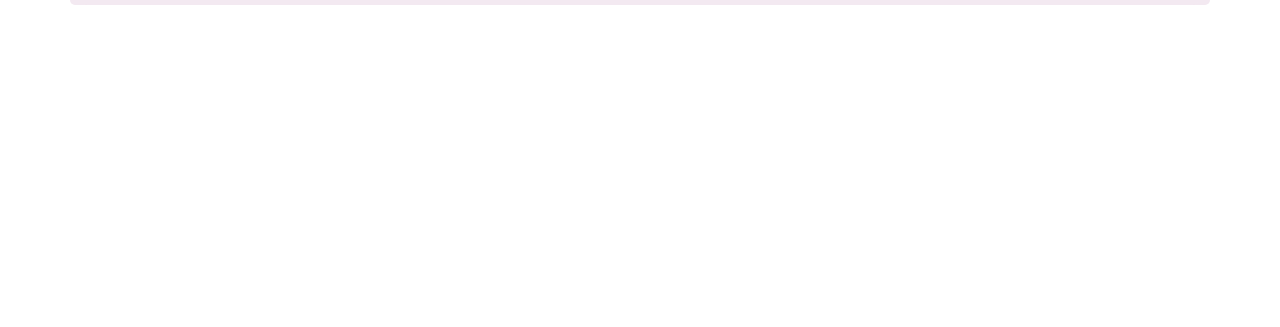
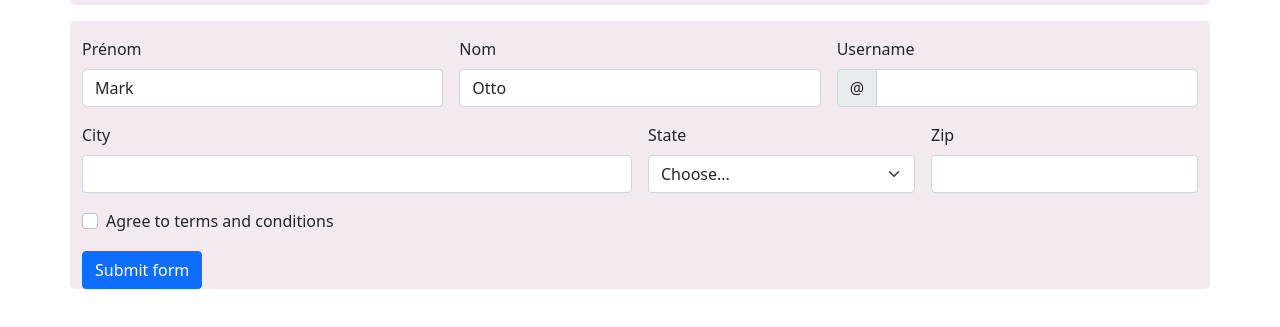
Before and after one commit to Tchessi/Tchessi_Orinoco_P5, a plain HTML site: page Orinoco_P5/front-end/panier.html in a window 1280 px wide. Shown: the part 117-444 px from the top of the page. Drawn offline with nearby package versions, Linux system fonts and the light colour scheme.

Commit message:
Update panier.html

```diff
--- a/Orinoco_P5/front-end/panier.html
+++ b/Orinoco_P5/front-end/panier.html
@@ -15,7 +15,7 @@
         <div class="container">
             <nav class="navbar navbar-light bg-light">
                 <div class="container-fluid">
-                  <a class="navbar-brand"><img src="images/logo.png" width="180" height="80" alt=""></a>
+                  <a href="" class="navbar-brand"><img src="images/logo.png" width="180" height="80" alt=""></a>
                   <form class="d-flex">
                     <a href="index.html"><div class="btn btn-outline-success">Accueil</div></a>
                   </form>
@@ -23,7 +23,72 @@
               </nav>
         </div>
     </header>
-
+    <div class="container">
+        <form class="row g-3 needs-validation" novalidate>
+            <div class="col-md-4">
+              <label for="validationCustom01" class="form-label">Prénom</label>
+              <input type="text" class="form-control" id="validationCustom01" value="Mark" required>
+              <div class="valid-feedback">
+                Looks good!
+              </div>
+            </div>
+            <div class="col-md-4">
+              <label for="validationCustom02" class="form-label">Nom</label>
+              <input type="text" class="form-control" id="validationCustom02" value="Otto" required>
+              <div class="valid-feedback">
+                Looks good!
+              </div>
+            </div>
+            <div class="col-md-4">
+              <label for="validationCustomUsername" class="form-label">Username</label>
+              <div class="input-group has-validation">
+                <span class="input-group-text" id="inputGroupPrepend">@</span>
+                <input type="text" class="form-control" id="validationCustomUsername" aria-describedby="inputGroupPrepend" required>
+                <div class="invalid-feedback">
+                  Please choose a username.
+                </div>
+              </div>
+            </div>
+            <div class="col-md-6">
+              <label for="validationCustom03" class="form-label">City</label>
+              <input type="text" class="form-control" id="validationCustom03" required>
+              <div class="invalid-feedback">
+                Please provide a valid city.
+              </div>
+            </div>
+            <div class="col-md-3">
+              <label for="validationCustom04" class="form-label">State</label>
+              <select class="form-select" id="validationCustom04" required>
+                <option selected disabled value="">Choose...</option>
+                <option>...</option>
+              </select>
+              <div class="invalid-feedback">
+                Please select a valid state.
+              </div>
+            </div>
+            <div class="col-md-3">
+              <label for="validationCustom05" class="form-label">Zip</label>
+              <input type="text" class="form-control" id="validationCustom05" required>
+              <div class="invalid-feedback">
+                Please provide a valid zip.
+              </div>
+            </div>
+            <div class="col-12">
+              <div class="form-check">
+                <input class="form-check-input" type="checkbox" value="" id="invalidCheck" required>
+                <label class="form-check-label" for="invalidCheck">
+                  Agree to terms and conditions
+                </label>
+                <div class="invalid-feedback">
+                  You must agree before submitting.
+                </div>
+              </div>
+            </div>
+            <div class="col-12">
+              <button class="btn btn-primary" type="submit">Submit form</button>
+            </div>
+          </form>
+    </div>
 
 </body>
 </html>
```
